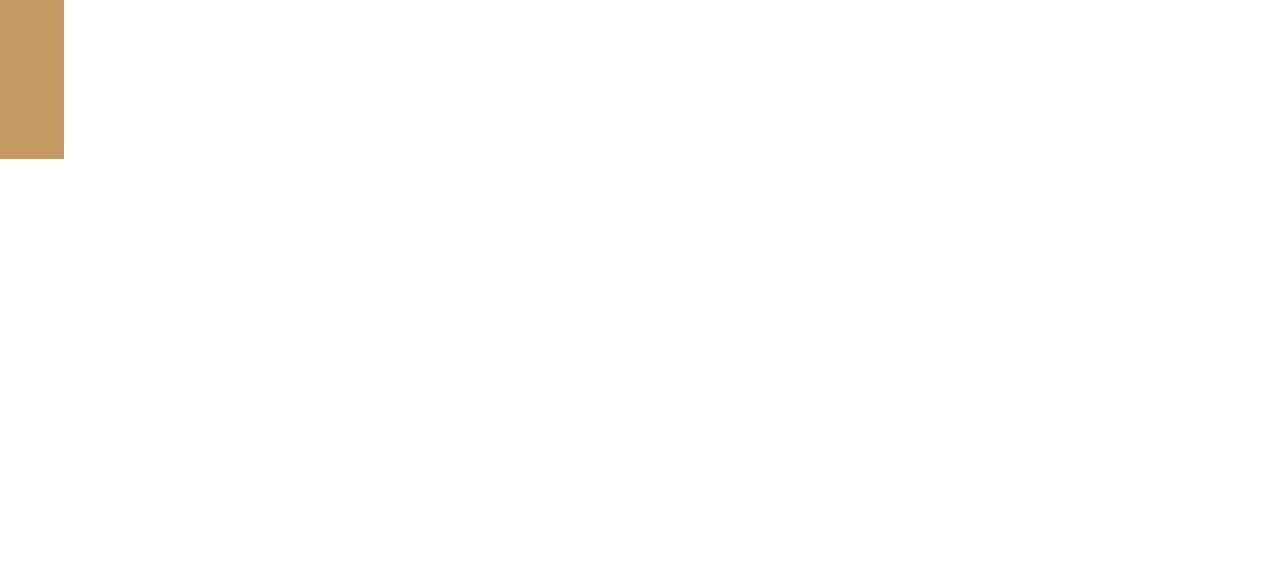
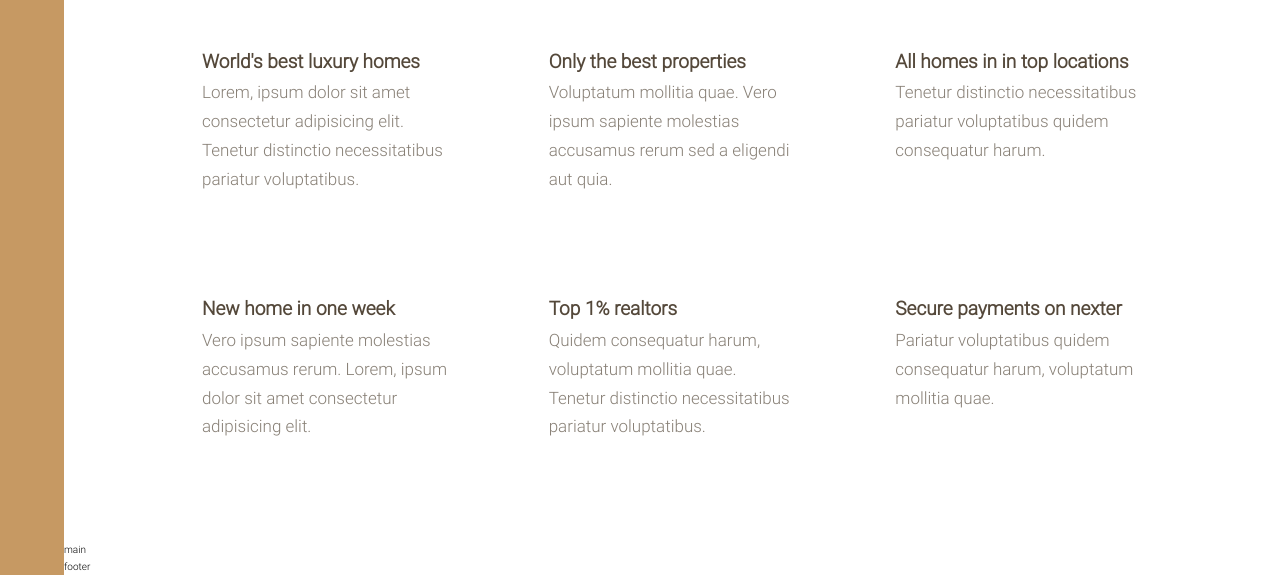
Before and after one commit to Mahdi-Khorshidi-26/Nexter-for-realtors, a website: page index.html in a window 1280 px wide. Shown: the part 641-1216 px from the top of the page. Before the commit the page ends 800 px from the top, so only its background shows below. Drawn offline with Linux system fonts and the light colour scheme.

Commit message:
adding the header content

```diff
--- a/index.html
+++ b/index.html
@@ -98,7 +98,50 @@
               </div>
             </div>
           </div>
-          <div class="header__content">header content</div>
+          <div class="header__content container">
+            <div class="header__content--container">
+              <h4 class="title">World's best luxury homes</h4>
+              <p class="text">
+                Lorem, ipsum dolor sit amet consectetur adipisicing elit.
+                Tenetur distinctio necessitatibus pariatur voluptatibus.
+              </p>
+            </div>
+            <div class="header__content--container">
+              <h4 class="title">Only the best properties</h4>
+              <p class="text">
+                Voluptatum mollitia quae. Vero ipsum sapiente molestias
+                accusamus rerum sed a eligendi aut quia.
+              </p>
+            </div>
+            <div class="header__content--container">
+              <h4 class="title">All homes in in top locations</h4>
+              <p class="text">
+                Tenetur distinctio necessitatibus pariatur voluptatibus quidem
+                consequatur harum.
+              </p>
+            </div>
+            <div class="header__content--container">
+              <h4 class="title">New home in one week</h4>
+              <p class="text">
+                Vero ipsum sapiente molestias accusamus rerum. Lorem, ipsum
+                dolor sit amet consectetur adipisicing elit.
+              </p>
+            </div>
+            <div class="header__content--container">
+              <h4 class="title">Top 1% realtors</h4>
+              <p class="text">
+                Quidem consequatur harum, voluptatum mollitia quae. Tenetur
+                distinctio necessitatibus pariatur voluptatibus.
+              </p>
+            </div>
+            <div class="header__content--container">
+              <h4 class="title">Secure payments on nexter</h4>
+              <p class="text">
+                Pariatur voluptatibus quidem consequatur harum, voluptatum
+                mollitia quae.
+              </p>
+            </div>
+          </div>
         </header>
         <main class="main">main</main>
         <footer class="footer">footer</footer>
--- a/sass/abstracts/_variables.scss
+++ b/sass/abstracts/_variables.scss
@@ -2,3 +2,5 @@ $roboto-font: "roboto";
 $link-color: #333;
 $bg-color-nav: #c69963;
 $bg-color-realtors: #101d2c;
+$heading-color: rgb(84, 72, 58);
+$heading-color-light:  rgba(84, 72, 58, 0.7);
--- a/sass/base/_base.scss
+++ b/sass/base/_base.scss
@@ -20,3 +20,8 @@ a:visited {
   text-decoration: none;
   color: $link-color;
 }
+.container {
+  max-width: 100rem;
+  display: block;
+  margin: 0 auto;
+}
--- a/sass/pages/_home.scss
+++ b/sass/pages/_home.scss
@@ -173,6 +173,20 @@
         }
       }
       &__content {
+        padding: 10rem 3rem;
+        display: grid;
+        grid-template-columns: repeat(3, 1fr);
+        gap: 10rem;
+        &--container {
+          .title {
+            font-size: 1.9rem;
+            color: $heading-color;
+          }
+          .text {
+            font-size: 1.7rem;
+            color: $heading-color-light;
+          }
+        }
       }
     }
     .main {
```
Also changed, not shown: css/style.css.
